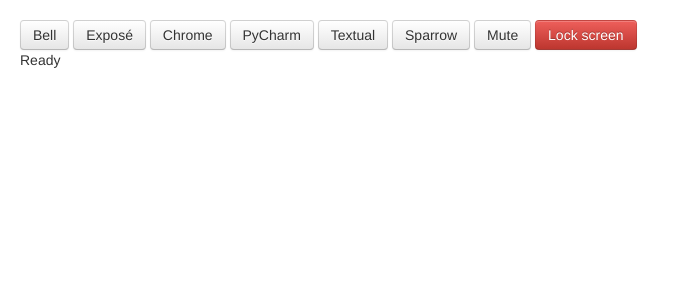
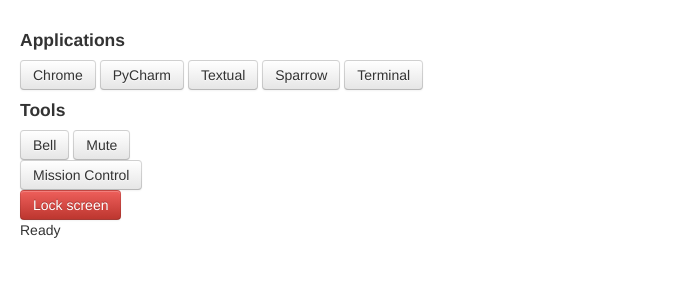
Before and after one commit to redspider/ikeys, a Flask app: page / in a window 1280 px wide. Shown: the top 300 px of the page, without its empty margins (0-680 px from the left). Run offline with Flask 2, Linux system fonts and the light colour scheme; some libraries are stand-ins or nearby versions.

Commit message:
Added Terminal (iTerm), corrected Mission Control name, redid layout for higher contrast, added bottom right/left button groups

```diff
--- a/app.py
+++ b/app.py
@@ -19,6 +19,9 @@ tell application "PyCharm" to activate
     """,
     'sparrow': """
 tell application "Sparrow" to activate
+    """,
+    'terminal': """
+tell application "iTerm" to activate
     """,
     'textual': """
 tell application "Textual" to activate
--- a/templates/panel.jinja2
+++ b/templates/panel.jinja2
@@ -2,7 +2,7 @@
 <html>
     <head>
         <title>OSX Remote panel</title>
-        <link rel="stylesheet" href="/static/css/app.css?3" />
+        <link rel="stylesheet" href="/static/css/app.css?9" />
         <script src="http://code.jquery.com/jquery-1.8.3.min.js"></script>
         <meta name="apple-mobile-web-app-capable" content="yes" />
         <script>
@@ -13,7 +13,7 @@
                         e.preventDefault();
                         $('.status').text($(this).data('trigger'));
                         $.post('/trigger',{'trigger': $(this).data('trigger'), 'time': new Date()}, function (data) {$('.status').text(data); });
-                        $('.status').text("Done");
+                        $('.status').text("Requested");
                     }
                 );
             });
@@ -23,17 +23,28 @@
         <div class="container-fluid">
             <div class="row-fluid">
                 <div class="span12">
-                    <a class="btn btn-panel" data-trigger="bell" href="#">Bell</a>
-                    <a class="btn btn-panel" data-trigger="expose" href="#">Exposé</a>
+                    <h4>Applications</h4>
                     <a class="btn btn-panel" data-trigger="chrome" href="#">Chrome</a>
                     <a class="btn btn-panel" data-trigger="pycharm" href="#">PyCharm</a>
                     <a class="btn btn-panel" data-trigger="textual" href="#">Textual</a>
                     <a class="btn btn-panel" data-trigger="sparrow" href="#">Sparrow</a>
-                    <a class="btn btn-panel" data-trigger="mute" href="#">Mute</a>
-                    <a class="btn btn-panel btn-danger" data-trigger="lock" href="#">Lock screen</a>
-                    <div class="status"></div>
+                    <a class="btn btn-panel" data-trigger="terminal" href="#">Terminal</a>
                 </div>
             </div>
+            <div class="row-fluid">
+                <div class="span12">
+                    <h4>Tools</h4>
+                    <a class="btn btn-panel" data-trigger="bell" href="#">Bell</a>
+                    <a class="btn btn-panel" data-trigger="mute" href="#">Mute</a>
+                </div>
+            </div>
+            <div class="base-left-group">
+                <a class="btn btn-panel" data-trigger="expose" href="#">Mission Control</a>
+            </div>
+            <div class="base-right-group">
+                <a class="btn btn-panel btn-danger" data-trigger="lock" href="#">Lock screen</a>
+            </div>
+            <div class="status"></div>
         </div>
     </body>
 </html>
```
Also changed, not shown: static/css/app.less (+31 -1 lines).
